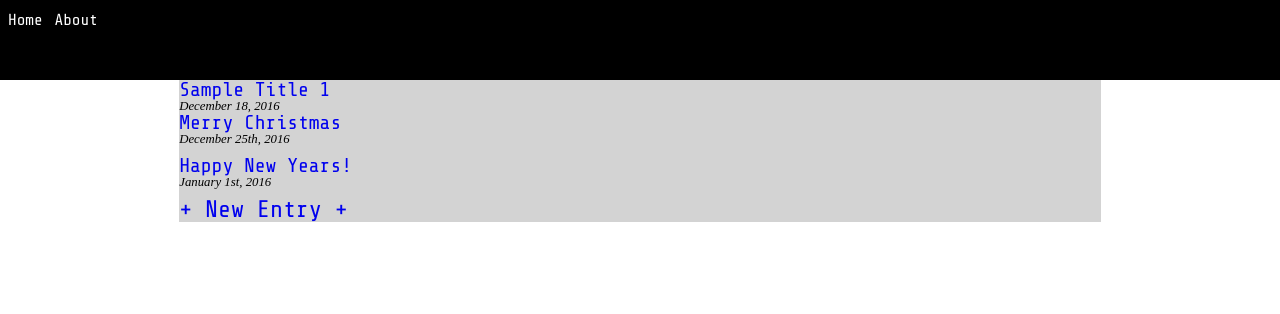
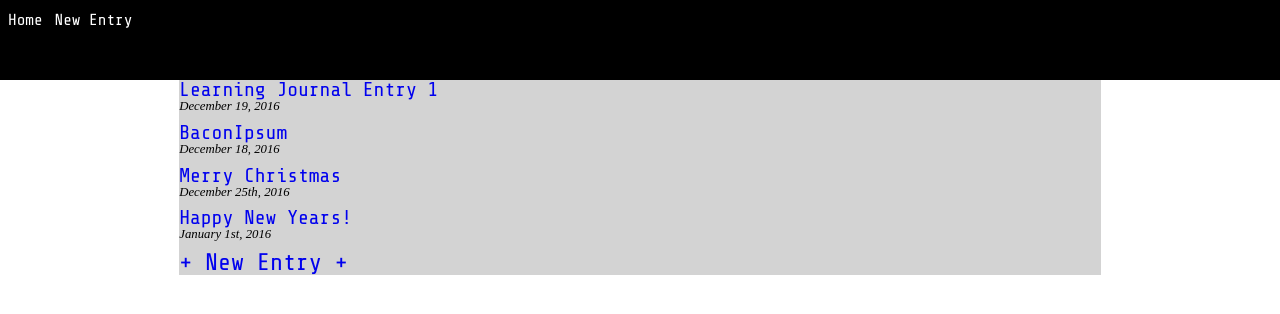
Before and after one commit to CCallahanIV/Learning-Journal, a Python web app: template learning_journal_basic/templates/index.html in a window 1280 px wide. Shown: the top 314 px of the page. Run offline with Jinja, Linux system fonts and the light colour scheme; the template is opened without the code that fills it, so the values that code supplies are empty.

Commit message:
Corrected routes, changes html files to have proper links.

```diff
--- a/learning_journal_basic/routes.py
+++ b/learning_journal_basic/routes.py
@@ -5,6 +5,6 @@ def includeme(config):
     """All of the routes for the configuration to find."""
     config.add_static_view('static', 'static', cache_max_age=3600)
     config.add_route("home", "/")
-    config.add_route("/journal/{id:\d+}", "detail")
-    config.add_route("/journal/new-entry", "create")
-    config.add_route("/journal/{id:\d+}/edit-entry", "update")
+    config.add_route("detail", "/journal/entry")
+    config.add_route("create", "/journal/new-entry")
+    config.add_route("update", "/journal/edit")
--- a/learning_journal_basic/templates/index.html
+++ b/learning_journal_basic/templates/index.html
@@ -11,14 +11,18 @@
     </head>
     <body>
     <header>
-        <a href="\">Home</a>
-        <a href="\about">About</a>
+        <a href="/">Home</a>
+        <a href="/journal/new-entry">New Entry</a>
     </header>
     <main>
         <div id="entryListWrapper">
             <ul>
-                <li class="BaconIpsum">
-                    <a href="#"><h3>Sample Title 1</h3></a>
+                <li class="entryListItem">
+                    <a href="\journal\entry"><h3>Learning Journal Entry 1</h3></a>
+                    <p class="date">December 19, 2016</p>
+                </li>
+                <li class="entryListItem">
+                    <a href="#"><h3>BaconIpsum</h3></a>
                     <p class="date">December 18, 2016</p>
                 </li>
                 <li class="entryListItem">
```
Also changed, not shown: learning_journal_basic/templates/create_entry.html (+8 -8 lines), learning_journal_basic/templates/edit_entry.html (+8 -8 lines), learning_journal_basic/templates/entry.html (+9 -8 lines), README.txt.
